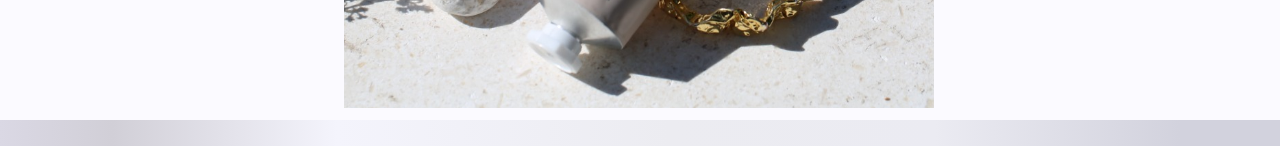
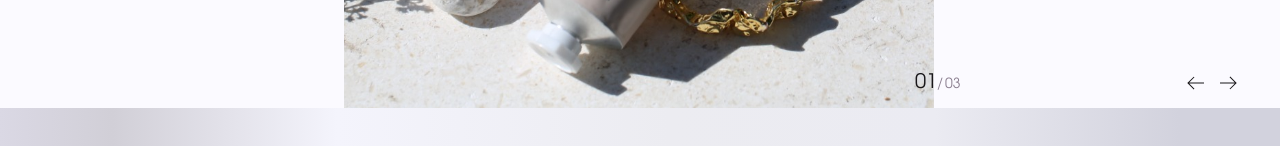
Before and after one commit to SedaMelkhi/skincare, a Next.js app: page / in a window 1280 px wide. Shown: the part 632-778 px from the top of the page. Built offline with nearby package versions, Linux system fonts and the light colour scheme.

Commit message:
вынесла стрелки в отдельный компонент

```diff
--- /dev/null
+++ b/src/components/other/arrows/arrows.module.sass
@@ -0,0 +1,15 @@
+.arrows
+    display: flex
+    img
+        width: 20px
+        @media ( min-width: 768px )
+            width: 24px
+.arrow
+    &__right
+        cursor: pointer
+        margin-left: 2px
+        @media ( min-width: 1200px )
+            margin-left: 8px
+    &__left
+        cursor: pointer
+        transform: rotate(180deg)
--- /dev/null
+++ b/src/components/other/arrows/arrows.tsx
@@ -0,0 +1,12 @@
+import { FC } from 'react';
+import style from './arrows.module.sass';
+
+const Arrows: FC<{ next: string; prev: string }> = ({ next, prev }) => {
+  return (
+    <div className={style.arrows}>
+      <img src="./arrow.svg" alt="" className={prev + ' ' + style.arrow__left} />
+      <img src="./arrow.svg" alt="" className={next + ' ' + style.arrow__right} />
+    </div>
+  );
+};
+export default Arrows;
--- a/src/components/screens/home/header/header.module.sass
+++ b/src/components/screens/home/header/header.module.sass
@@ -18,7 +18,7 @@
     min-height: var(--doc-height)
     padding-bottom: 84px
     @media ( min-width: 768px )
-        padding-bottom: 138px
+        padding-bottom: 126px
 
 .slide
     height: 100%
@@ -161,12 +161,12 @@
     align-items: end
     position: absolute
     z-index: 10
+    @media ( min-width: 768px )
+        height: 80px
+        bottom: 84px
     @media ( min-width: 1200px )
         height: 150px
         bottom: 138px
-    @media ( min-width: 768px )
-        height: 80px
-        bottom: 84px
 
 .swiperPagination
     position: static
@@ -191,29 +191,11 @@
         @media ( min-width: 1200px )
             width: 325px
 
-.arrows
-    display: flex
-    img
-        width: 20px
-        @media ( min-width: 768px )
-            width: 24px
-.arrow
-    &__right
-        cursor: pointer
-        margin-left: 2px
-        @media ( min-width: 1200px )
-            margin-left: 8px
-    &__left
-        cursor: pointer
-        transform: rotate(180deg)
-
-
 .marquee
     &__wrap
         background: linear-gradient(90deg, #DAD8E4 0%, #D1CFD7 8.77%, #F4F4FC 26.31%, #ECECF1 52.26%, #EBEBF2 73.02%, #D2D2DD 92.16%)
         position: absolute!important
         bottom: 0
-        margin-top: 12px
         z-index: 2
     height: 72px
     display: flex
--- a/src/components/screens/home/header/header.tsx
+++ b/src/components/screens/home/header/header.tsx
@@ -1,4 +1,5 @@
 import { FC, useCallback, useEffect } from 'react';
+import Link from 'next/link';
 
 import Marquee from 'react-fast-marquee';
 
@@ -9,7 +10,7 @@ import 'swiper/css';
 import 'swiper/css/effect-fade';
 
 import style from './header.module.sass';
-import Link from 'next/link';
+import Arrows from '@/components/other/arrows/arrows';
 
 const Header: FC = () => {
   const documentHeight = useCallback((document: Document) => {
@@ -192,18 +193,7 @@ const Header: FC = () => {
               <div>
                 <div className={'swiper-pagination ' + style.swiperPagination}></div>
               </div>
-              <div className={style.arrows}>
-                <img
-                  src="./arrow.svg"
-                  alt=""
-                  className={'swiper-button-prev ' + style.arrow__left}
-                />
-                <img
-                  src="./arrow.svg"
-                  alt=""
-                  className={'swiper-button-next ' + style.arrow__right}
-                />
-              </div>
+              <Arrows next="swiper-button-next" prev="swiper-button-prev" />
             </div>
           </div>
         </Swiper>
--- a/src/components/screens/home/news/News.module.sass
+++ b/src/components/screens/home/news/News.module.sass
@@ -70,3 +70,8 @@
     line-height: normal
     @media (min-width: 768px)
         font-size: 20px
+
+.arrows
+    display: flex
+    justify-content: flex-end
+    margin-top: 20px
--- a/src/components/screens/home/news/news.tsx
+++ b/src/components/screens/home/news/news.tsx
@@ -2,10 +2,12 @@ import { FC } from 'react';
 import Link from 'next/link';
 
 import { Swiper, SwiperSlide } from 'swiper/react';
+import { Navigation } from 'swiper/modules';
+
+import 'swiper/css';
+import Arrows from '@/components/other/arrows/arrows';
 
 import style from './News.module.sass';
-
-import 'swiper/css';
 
 const News: FC = () => {
   return (
@@ -19,6 +21,12 @@ const News: FC = () => {
             slidePrevClass={style.prevSlide}
             slideActiveClass={style.activeSlide}
             spaceBetween={57.5}
+            modules={[Navigation]}
+            navigation={{
+              nextEl: '.next',
+              prevEl: '.prev',
+              enabled: true,
+            }}
             breakpoints={{
               1200: {
                 spaceBetween: 57.5,
@@ -70,6 +78,9 @@ const News: FC = () => {
           </Swiper>
         </div>
       </div>
+      <div className={style.arrows}>
+        <Arrows next="next" prev="prev" />
+      </div>
     </section>
   );
 };
```
